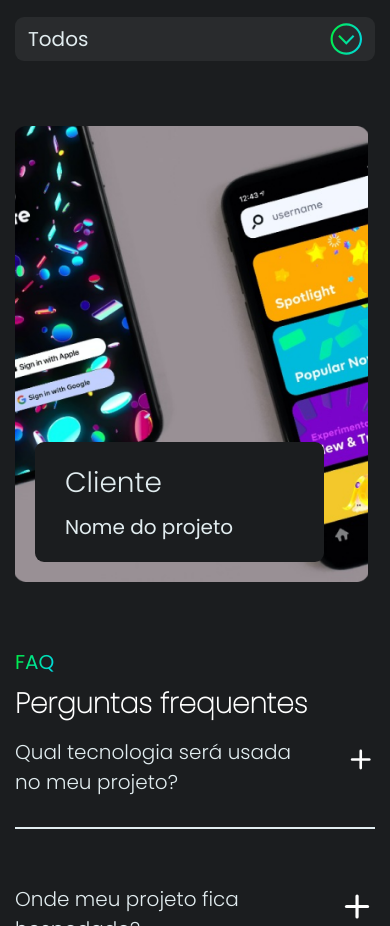
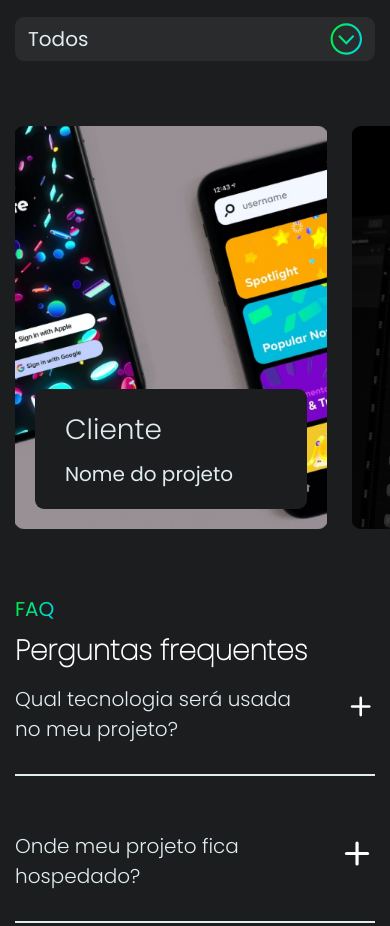
Before and after one commit to Samuel-StatusTech/statustech-front, a React (Create React App) app: page / in a window 390 px wide. Shown: the part 3165-4091 px from the top of the page. Built offline with nearby package versions, Linux system fonts and the light colour scheme; no server answers.

Commit message:
Actual project highlight on mobile

```diff
--- a/src/components/ProjectItem/styled.ts
+++ b/src/components/ProjectItem/styled.ts
@@ -28,8 +28,11 @@ export const Project = styled.div<{ bg: string; }>`
   }
 
   @media (max-width:${Sconsts.breakpoints.cellphone}px) {
-    min-height:45.6rem;
-    padding:2rem 4.4rem 2rem 2rem;
+    // min-height:45.6rem;
+    min-height:unset;
+    height:fit-content;
+    min-width:80vw;
+    padding:2rem;
   }
 `
 
--- a/src/sections/Portfolio/index.tsx
+++ b/src/sections/Portfolio/index.tsx
@@ -1,15 +1,51 @@
-import React, { forwardRef } from 'react'
+import React, { forwardRef, useEffect, useRef } from 'react'
 import * as S from './styles'
 import projects from '../../utils/consts/portfolio'
 import PortfolioFilter from '../../components/PortfolioFilter'
 import ProjectItem from '../../components/ProjectItem'
+import Sconsts from '../../styled/consts'
+import { getFontsize } from '../../utils/functions/getFontSize'
 
 
 type Props = {
   ref: React.ForwardRefExoticComponent<HTMLElement>;
 }
 
-const Portfolio = forwardRef<HTMLElement, Props>(({},ref) => {
+const Portfolio = forwardRef<HTMLElement, Props>(({ }, ref) => {
+
+  const listRef = useRef<HTMLDivElement | null>(null)
+
+  useEffect(() => {
+    const list = listRef.current
+    if (list) {
+      list.onscroll = () => {
+        const windowSize = window.document.body.clientWidth
+        if (windowSize < Sconsts.breakpoints.tablet) {
+          const fs = getFontsize()
+
+          const scrolled = list.scrollLeft
+          const cardSize = () => {
+            let value = 413
+
+            if (windowSize <= Sconsts.breakpoints.tablet) value = 430
+            if (windowSize <= Sconsts.breakpoints.cellphone)
+              value = (windowSize / 100) * 80
+
+            return value
+          }
+          const cards = window.document.querySelectorAll('.portfolioProject');
+
+          (window.document.querySelectorAll('.portfolioProject.projectFocused') as NodeListOf<HTMLDivElement>)
+            .forEach(e => { e.classList.remove('projectFocused') })
+
+
+          const paddingSize = ((windowSize < Sconsts.breakpoints.tablet ? 2.5 : 6.5) * fs)
+          const actualItem = Math.round(scrolled / (cardSize() + paddingSize))
+          if (actualItem < cards.length) cards[actualItem].classList.add('projectFocused')
+        }
+      }
+    }
+  }, [listRef])
 
 
   return (
@@ -23,7 +59,7 @@ const Portfolio = forwardRef<HTMLElement, Props>(({},ref) => {
           <PortfolioFilter />
         </S.Top>
         <S.ProjectsGridWrapper>
-          <S.ProjectsGrid>
+          <S.ProjectsGrid ref={listRef}>
             {projects.map((p, k) => <ProjectItem key={k} info={p} />)}
           </S.ProjectsGrid>
         </S.ProjectsGridWrapper>
--- a/src/sections/Portfolio/styles.ts
+++ b/src/sections/Portfolio/styles.ts
@@ -55,6 +55,7 @@ export const ProjectsGrid = styled.div`
     grid-template-columns:unset;
     overflow:auto;
     width:calc(100% + ${p => p.theme.containers.main});
+    padding-right:6rem;
 
     &::-webkit-scrollbar {
       height:0;
--- a/src/sections/Testimonials/index.tsx
+++ b/src/sections/Testimonials/index.tsx
@@ -4,6 +4,7 @@ import testimonials from '../../utils/consts/testimonial'
 import TestimonialCard from '../../components/TestimonialCard'
 import { NextArrow, PrevArrow } from '../../utils/resumedImports/icons'
 import Sconsts from '../../styled/consts'
+import { getFontsize } from '../../utils/functions/getFontSize'
 
 
 const Testimonials = () => {
@@ -11,15 +12,6 @@ const Testimonials = () => {
   const listRef = useRef<HTMLDivElement | null>(null)
   const [focusedItem, setFocusedItem] = useState(0)
   const [mlPercent, setMlPercent] = useState(0)
-
-  const getFontsize = () => {
-    const html = document.querySelector('html')
-    const fs = window.getComputedStyle(html as HTMLHtmlElement, null)
-      .getPropertyValue('font-size')
-    const parsed = parseFloat(fs)
-
-    return parsed
-  }
 
   const handleChange = (to: 'prev' | 'next') => {
     const qnt = testimonials.length
--- /dev/null
+++ b/src/utils/functions/getFontSize.ts
@@ -0,0 +1,8 @@
+export const getFontsize = () => {
+  const html = document.querySelector('html')
+  const fs = window.getComputedStyle(html as HTMLHtmlElement, null)
+    .getPropertyValue('font-size')
+  const parsed = parseFloat(fs)
+
+  return parsed
+}
```
